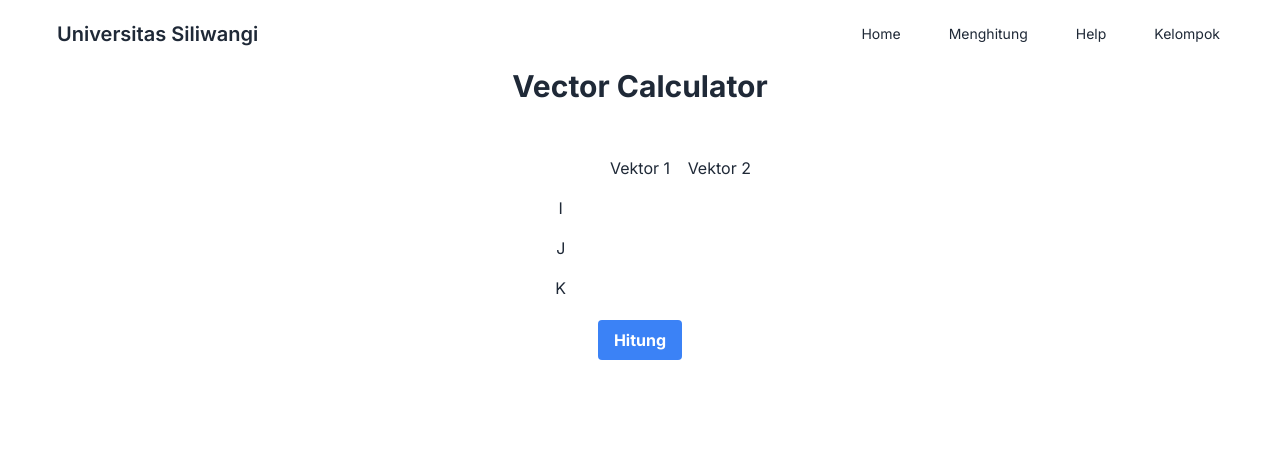
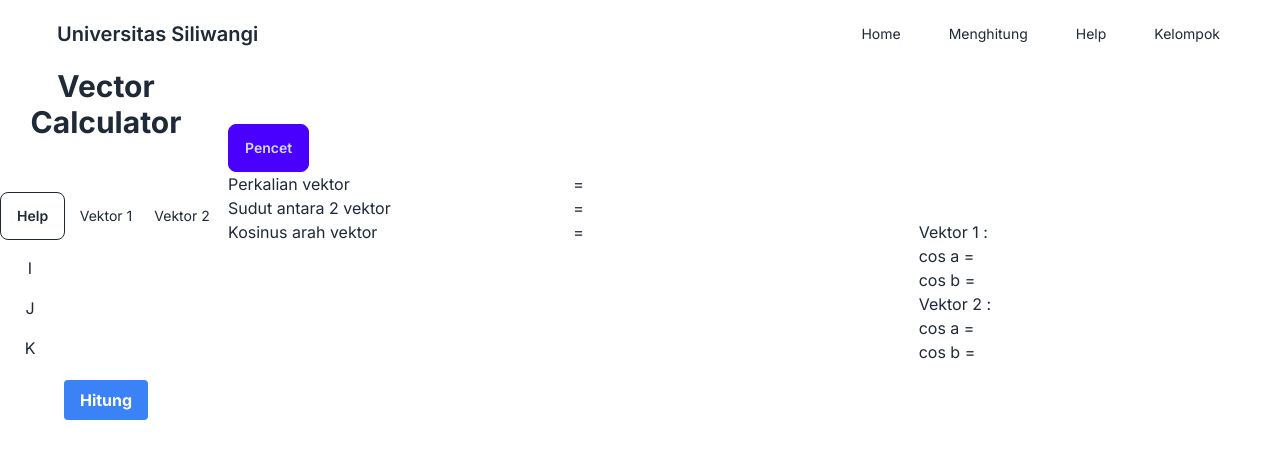
Before and after one commit to NDIV123/Kalkulus2, a Next.js app: page /hitung in a window 1280 px wide. Shown: the top 458 px of the page. Built offline with nearby package versions, Linux system fonts and the light colour scheme.

Commit message:
fix hitung

```diff
--- a/app/components/HasilHitung.jsx
+++ b/app/components/HasilHitung.jsx
@@ -1,15 +1,64 @@
 "use client";
 
-const HasilHitung = (hasil) => {
-  const { perkalianVektor, cosinusArah, sudutVektor } = hasil
-  const handleCheck = () => {
-    console.log(hasil)
-    console.log(perkalianVektor, cosinusArah, sudutVektor);
-  }
+import { useState } from "react";
+import {
+  angleBetweenVectors,
+  dotProduct,
+  kosinusA,
+  kosinusB,
+  kosinusC,
+} from "../libs/function";
 
-  return (
-    <div className="w-full bg-black m-8">
-      <button className="btn btn-primary" onClick={handleCheck}>Pencet</button>
+const HasilHitung = (prop) => {
+  const { vektor1, vektor2 } = prop;
+  const [hasil, setHasil] = useState(null);
+
+
+  const handleDisplay = () => {
+    vektor1?.length === 3
+    ? setHasil({
+      sudutVektor: angleBetweenVectors(vektor1, vektor2),
+      perkalianVektor: dotProduct(vektor1, vektor2),
+      cosinusArah: {
+        vektor1: {
+          cosa: kosinusA(vektor1),
+          cosb: kosinusB(vektor1),
+          cosc: kosinusC(vektor1),
+        },
+        vektor2: {
+          cosa: kosinusA(vektor2),
+          cosb: kosinusB(vektor2),
+          cosc: kosinusC(vektor2),
+        },
+      },
+    })
+    : setHasil({
+      sudutVektor: angleBetweenVectors(vektor1, vektor2),
+      perkalianVektor: dotProduct(vektor1, vektor2),
+      cosinusArah: {
+        vektor1: {
+          cosa: kosinusA(vektor1),
+          cosb: kosinusB(vektor1),
+        },
+        vektor2: {
+          cosa: kosinusA(vektor2),
+              cosb: kosinusB(vektor2),
+            },
+          },
+        });
+      };
+
+      vektor1 ? handleDisplay : null;
+
+      const handleCheck = () => {
+        console.log(prop);
+      };
+
+      return (
+        <div className="w-full h-full p-4 ">
+      <button className="btn btn-primary" onClick={handleCheck}>
+        Pencet
+      </button>
       <div className="grid grid-cols-3">
         <div>
           <h1>Perkalian vektor</h1>
@@ -18,7 +67,7 @@ const HasilHitung = (hasil) => {
           <h1>=</h1>
         </div>
         <div>
-          <h1>{perkalianVektor}</h1>
+          <h1>{hasil && hasil.perkalianVektor}</h1>
         </div>
       </div>
       <div className="grid grid-cols-3">
@@ -29,7 +78,8 @@ const HasilHitung = (hasil) => {
           <h1>=</h1>
         </div>
         <div>
-          <h1>{sudutVektor}°</h1>
+          {hasil ? <h1>{hasil?.sudutVektor}°</h1> : null}
+
         </div>
       </div>
       <div className="grid grid-cols-3">
@@ -44,18 +94,21 @@ const HasilHitung = (hasil) => {
             <li>Vektor 1 :</li>
             <li>
               <ul>
-                <li>cos a = {cosinusArah?.vektor1.cosa}</li>
-                <li>cos b = {cosinusArah?.vektor1.cosb}</li>
-                {cosinusArah?.vektor1.cosc ? <li>cos c = {cosinusArah?.vektor1.cosc}</li> : null}
-
+                <li>cos a = { hasil ? hasil.cosinusArah.vektor1.cosa : null}</li>
+                <li>cos b = { hasil ? hasil.cosinusArah?.vektor1.cosb : null}</li>
+                {hasil ? (hasil.cosinusArah?.vektor1.cosc ? (
+                  <li>cos c = {hasil.cosinusArah?.vektor1.cosc}</li>
+                ) : null) : null}
               </ul>
             </li>
             <li>Vektor 2 :</li>
             <li>
               <ul>
-                <li>cos a = {cosinusArah?.vektor2.cosa}</li>
-                <li>cos b = {cosinusArah?.vektor2.cosb}</li>
-                {cosinusArah?.vektor2.cosc ? <li>cos c = {cosinusArah?.vektor2.cosc}</li> : null}
+                <li>cos a = {hasil ? hasil.cosinusArah?.vektor2.cosa : null}</li>
+                <li>cos b = {hasil && hasil.cosinusArah?.vektor2.cosb}</li>
+                {hasil && (hasil.cosinusArah?.vektor2.cosc ? (
+                  <li>cos c = {hasil.cosinusArah?.vektor2.cosc}</li>
+                ) : null)}
               </ul>
             </li>
           </ul>
--- a/app/hitung/page.jsx
+++ b/app/hitung/page.jsx
@@ -1,18 +1,9 @@
 "use client";
-
-import { Coordinates, Mafs, Point, Vector } from "mafs";
 import { useRef, useState } from "react";
-import {
-  angleBetweenVectors,
-  dotProduct,
-  kosinusA,
-  kosinusB,
-  kosinusC,
-} from "../libs/function";
 import HasilHitung from "../components/hasilHitung";
 
+
 const HitungPage = () => {
-  const [vectorList, setVectorList] = useState([]);
   const [idList, setIdList] = useState(0);
   const [hasil, setHasil] = useState(null);
 
@@ -58,7 +49,7 @@ const HitungPage = () => {
           vektor2K.current.value
         );
 
-    setVectorList([...vectorList, data]);
+        setHasil(data)
 
     data.vector1.length === 3
       ? setHasil({
@@ -92,17 +83,24 @@ const HitungPage = () => {
           },
         });
 
-        console.log(hasil)
   };
 
   return (
     <div className="flex justify-center items-center">
       <div className="flex flex-col justify-center items-center gap-5">
-        <h1 className="text-3xl font-bold mb-8">Vector Calculator</h1>
+        <h1 className="text-3xl font-bold mb-8 text-center">
+          Vector Calculator
+        </h1>
         <div className="grid grid-cols-3 gap-4 text-center">
-          <div></div>
-          <div>Vektor 1</div>
-          <div>Vektor 2</div>
+          <div className="items-center justify-center">
+            <button className="btn btn-outline"> Help</button>
+          </div>
+          <div className="flex items-center justify-center h-full">
+            <h1 className="text-sm">Vektor 1</h1>
+          </div>
+          <div className="flex items-center justify-center h-full">
+            <h2 className="text-sm">Vektor 2</h2>
+          </div>
           {/* untuk Variabel I */}
           <div className="text-center">I</div>
           <div>
@@ -136,8 +134,9 @@ const HitungPage = () => {
             Hitung
           </button>
         </div>
-        {hasil ? <HasilHitung hasil={hasil} /> : null}
       </div>
+      <HasilHitung prop={hasil} />
+
     </div>
   );
 };
```
